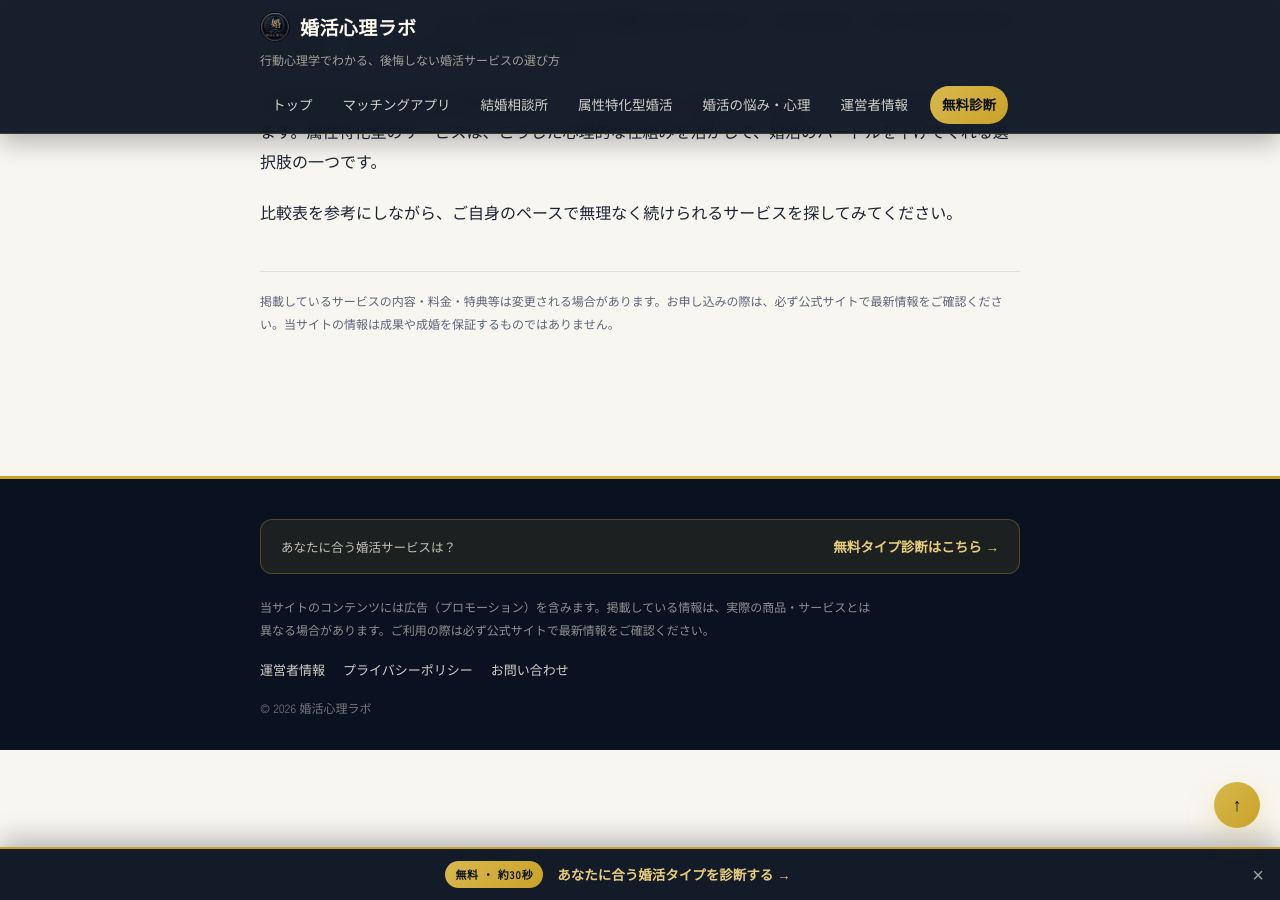
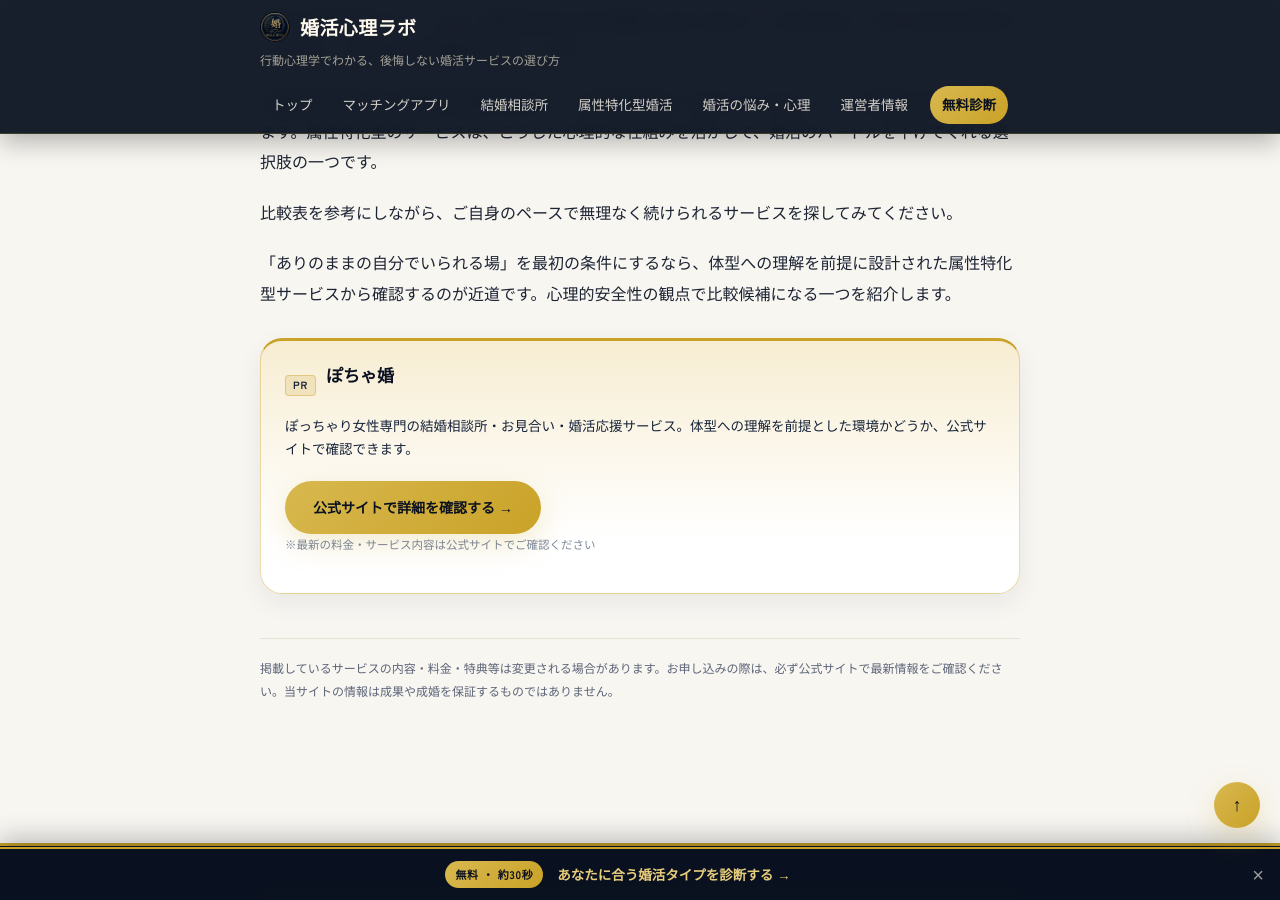
Before and after one commit to consultantshuu0907-afk/konkatsu-psychology-lab, a Jekyll site: the page built from _posts/2026-08-20-pocha-konkatsu-osusume.md, in a window 1280 px wide and 900 px high, scrolled down 4012 px. Built offline with Jekyll 4.4.1, drawn with Linux system fonts in a browser that asks for light colours.

```diff
--- a/_posts/2026-08-20-pocha-konkatsu-osusume.md
+++ b/_posts/2026-08-20-pocha-konkatsu-osusume.md
@@ -84,3 +84,13 @@ faq:
 心理的安全性の高い環境は行動を後押しし、社会的証明は「自分にもできる」という気持ちを支えてくれます。属性特化型のサービスは、こうした心理的な仕組みを活かして、婚活のハードルを下げてくれる選択肢の一つです。
 
 比較表を参考にしながら、ご自身のペースで無理なく続けられるサービスを探してみてください。
+
+「ありのままの自分でいられる場」を最初の条件にするなら、体型への理解を前提に設計された属性特化型サービスから確認するのが近道です。心理的安全性の観点で比較候補になる一つを紹介します。
+
+{% include affiliate-cta.html
+  name="ぽちゃ婚"
+  tagline="ぽっちゃり女性専門の結婚相談所・お見合い・婚活応援サービス。体型への理解を前提とした環境かどうか、公式サイトで確認できます。"
+  url="https://t.afi-b.com/visit.php?a=Y10346X-S347777B&p=i990685A"
+  img="https://t.afi-b.com/lead/Y10346X/i990685A/S347777B"
+  button="公式サイトで詳細を確認する →"
+%}
```
Also changed, not shown: _posts/2026-08-20-osake-zuki-konkatsu.md (+10 -0 lines), _posts/2026-08-20-otaku-konkatsu-osusume.md (+10 -0 lines), _posts/2026-08-20-pet-konkatsu-kekkonsodanjo.md (+10 -0 lines), _posts/2026-08-24-otona-no-konkatsu-party-kuchikomi.md (+10 -0 lines).
